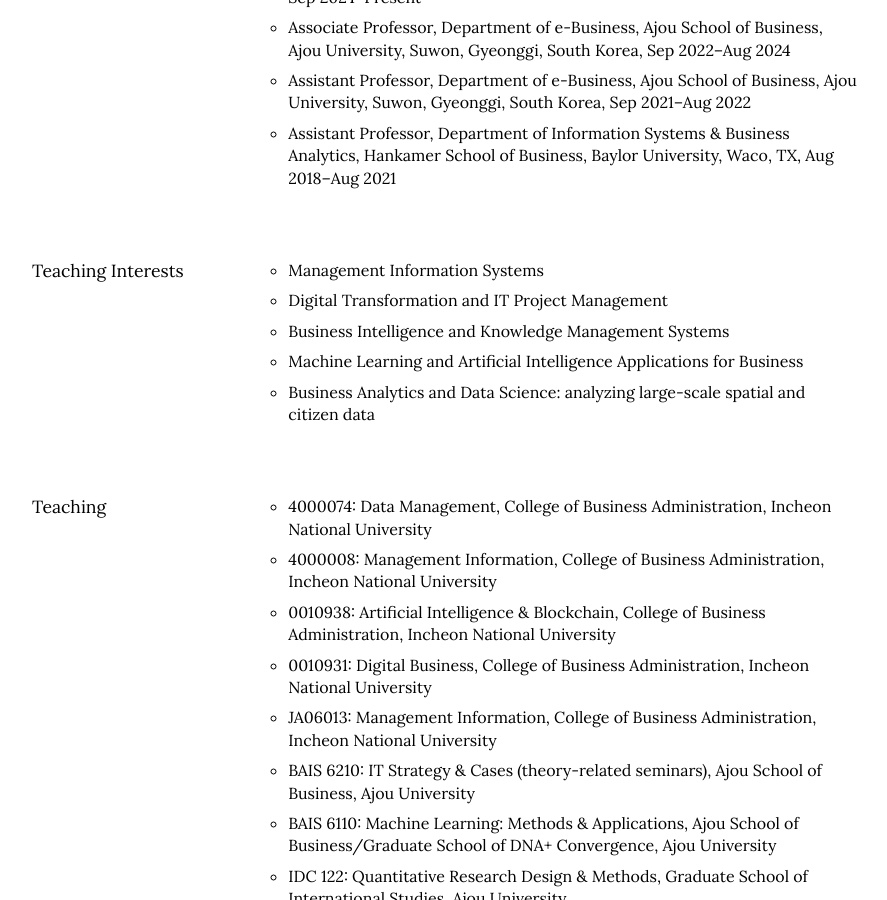
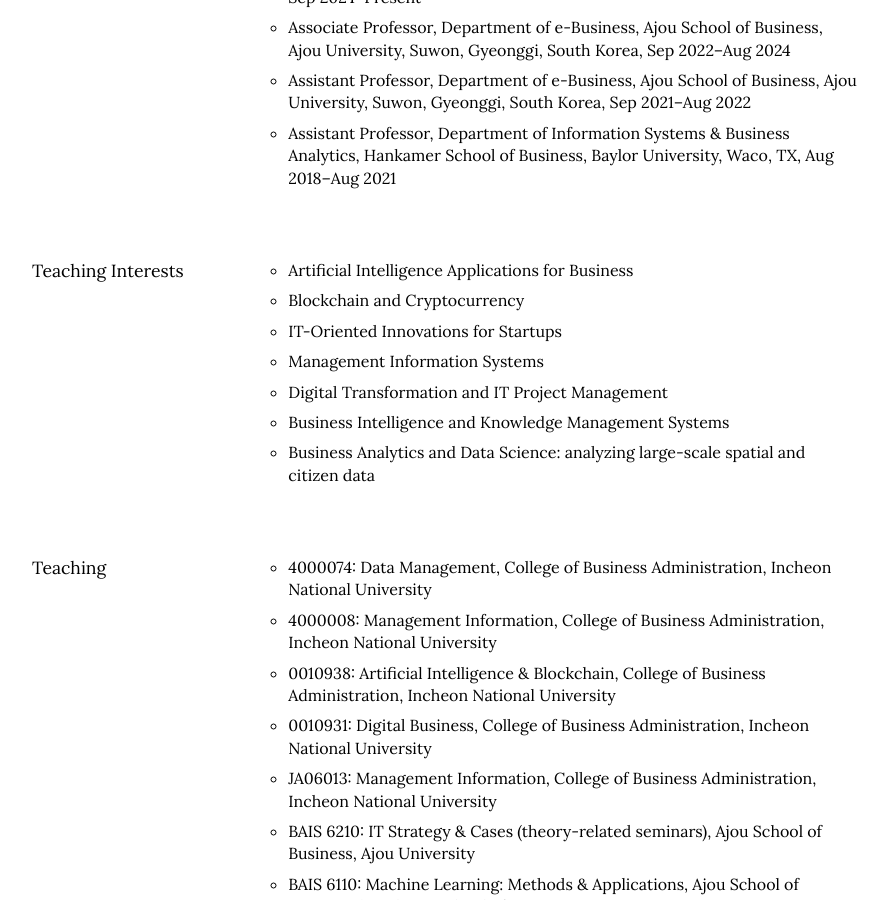
Before and after one commit to istaehun/taehun, a Jekyll site: the page built from engagement.html, in a window 1280 px wide and 900 px high, scrolled down 873 px. Shown: the whole window, without its empty margins (188-1075 px from the left). Built offline with Jekyll 4.4.1, drawn with Linux system fonts in a browser that asks for light colours; nearby versions of some CDN libraries.

Commit message:
Update engagement.yml

```diff
--- a/_data/engagement.yml
+++ b/_data/engagement.yml
@@ -15,10 +15,12 @@
   -
     title: Teaching Interests
     list:
+      - "Artificial Intelligence Applications for Business"
+      - "Blockchain and Cryptocurrency"
+      - "IT-Oriented Innovations for Startups"
       - "Management Information Systems"
       - "Digital Transformation and IT Project Management"
       - "Business Intelligence and Knowledge Management Systems"
-      - "Machine Learning and Artificial Intelligence Applications for Business"
       - "Business Analytics and Data Science: analyzing large-scale spatial and citizen data"
   -
     title: Teaching
```
